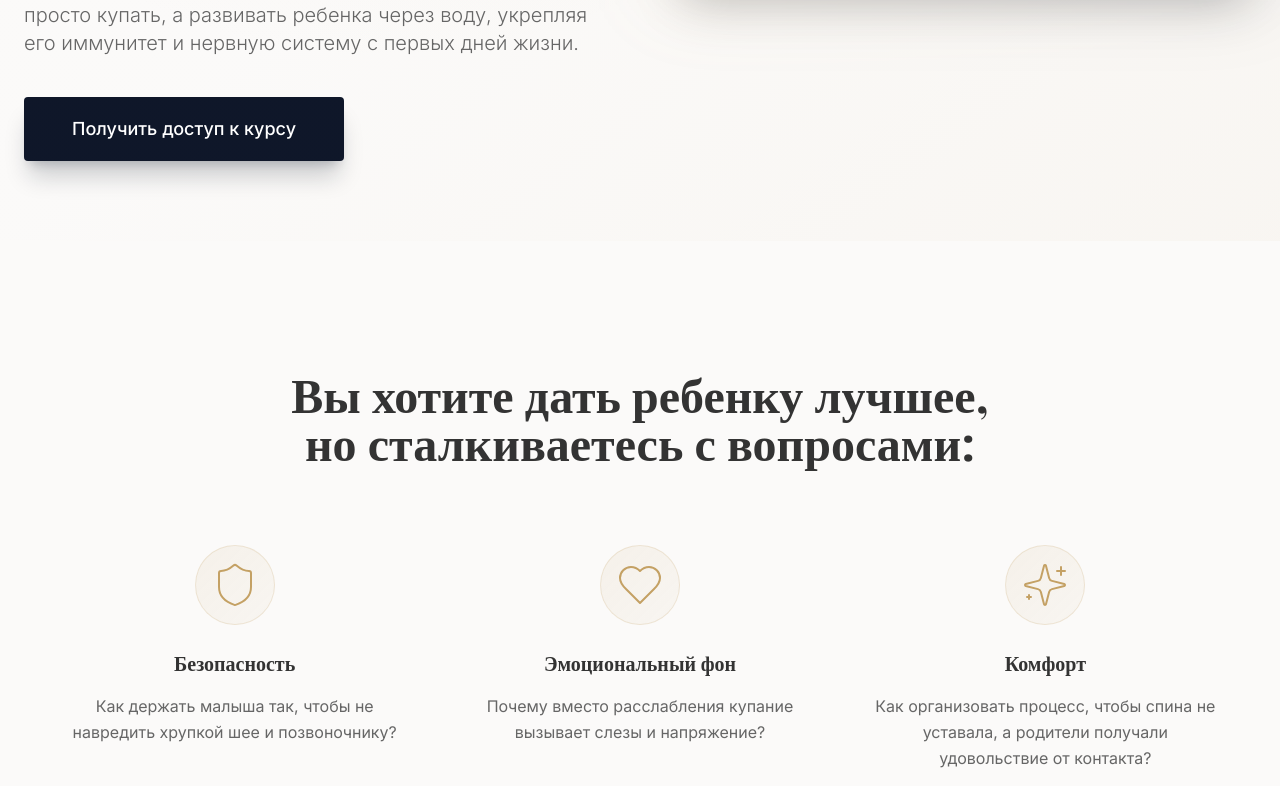
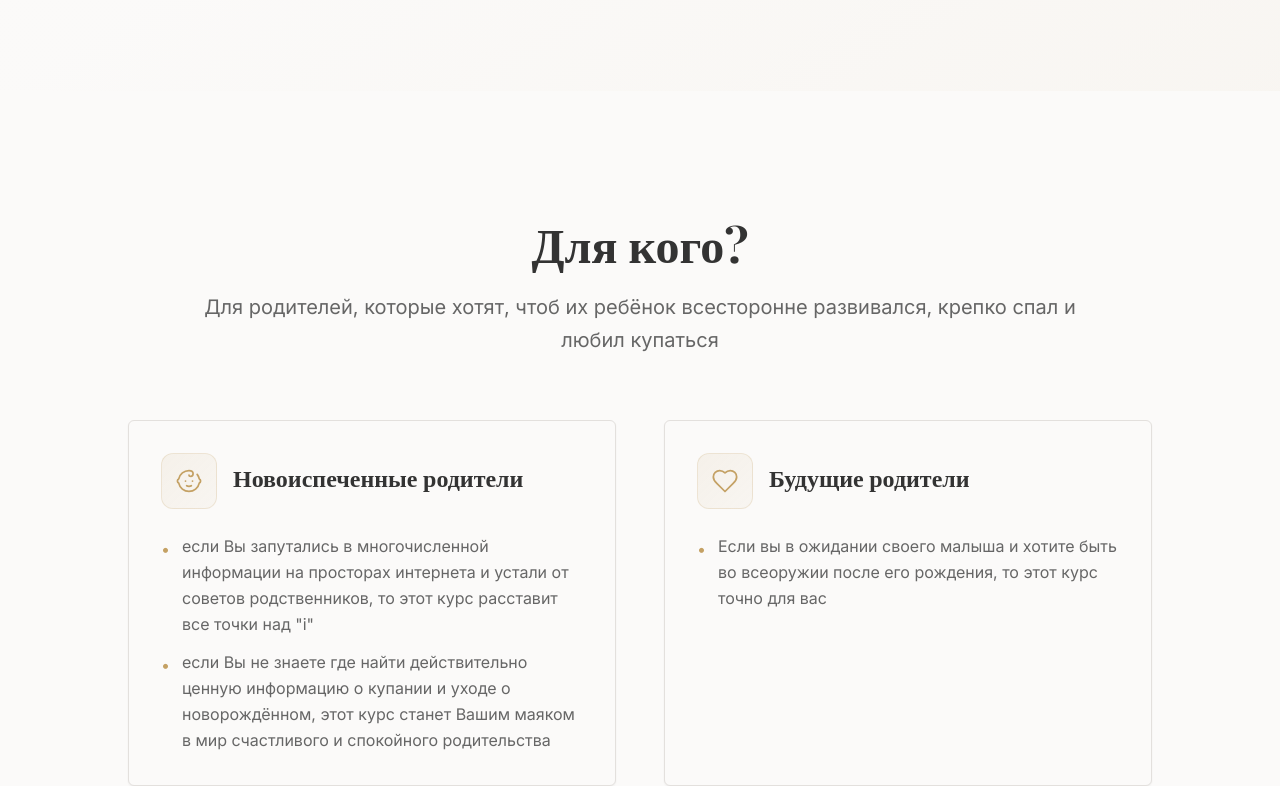
Before and after one commit to pr-poehali-dev/landing-page-launch-2, a React (Vite) app: page / in a window 1280 px wide. Shown: the part 709-1495 px from the top of the page. Built offline with nearby package versions, Linux system fonts and the light colour scheme.

Commit message:
Замена премиум методики на новую школу плавания

```diff
--- a/src/pages/Index.tsx
+++ b/src/pages/Index.tsx
@@ -18,20 +18,25 @@ const Index = () => {
           <div className="grid md:grid-cols-2 gap-16 items-center">
             <div className="z-10 fade-in-up">
               <div className="inline-block mb-6 px-4 py-2 bg-accent/10 border border-accent/20 rounded-full">
-                <span className="text-accent font-semibold text-sm tracking-wider uppercase">Premium Методика</span>
+                <span className="text-accent font-semibold text-sm tracking-wider uppercase">НОВАЯ ШКОЛА ГРУДНИЧКОВОГО ПЛАВАНИЯ</span>
               </div>
               <h1 className="text-5xl md:text-6xl lg:text-7xl font-bold mb-8 leading-[1.05] text-foreground">
-                Домашнее купание: превратите рутину в <span className="text-transparent bg-clip-text bg-gradient-to-r from-accent to-accent/70">SPA-ритуал</span> для здоровья вашего малыша
+                Купание и уход<br />ЗА НОВОРОЖДЕННЫМ
               </h1>
-              <p className="text-lg md:text-xl mb-10 font-light text-muted-foreground leading-relaxed">
-                Авторская методика New Swim School. Мы научим вас не просто купать, а развивать ребенка через воду, укрепляя его иммунитет и нервную систему с первых дней жизни.
+              <p className="text-2xl md:text-3xl mb-10 font-light text-muted-foreground leading-relaxed">
+                4 способа купания без слез<br />и боли в спине<br />с максимальной пользой для развития ребенка
               </p>
-              <Button
-                size="lg"
-                className="bg-gradient-to-r from-primary to-primary/90 hover:from-primary/90 hover:to-primary text-white px-12 h-16 text-lg rounded-md shadow-xl shadow-primary/20 transition-all hover:shadow-2xl hover:shadow-primary/30"
-              >
-                Получить доступ к курсу
-              </Button>
+              <div className="space-y-3">
+                <Button
+                  size="lg"
+                  className="bg-gradient-to-r from-primary to-primary/90 hover:from-primary/90 hover:to-primary text-white px-12 h-16 text-lg rounded-md shadow-xl shadow-primary/20 transition-all hover:shadow-2xl hover:shadow-primary/30 w-full md:w-auto"
+                >
+                  Получить доступ
+                </Button>
+                <p className="text-muted-foreground text-center md:text-left">
+                  старт сразу после оплаты
+                </p>
+              </div>
             </div>
             <div className="fade-in-up relative">
               <div className="absolute -inset-4 bg-gradient-to-r from-accent/20 to-primary/20 rounded-2xl blur-2xl opacity-50" />
@@ -47,47 +52,61 @@ const Index = () => {
         </div>
       </section>
 
-      {/* Context Section - Empathy */}
+      {/* For Whom Section */}
       <section className="py-32 bg-background">
         <div className="container mx-auto px-6">
-          <div className="max-w-4xl mx-auto text-center mb-20 fade-in-up">
-            <h2 className="text-4xl md:text-5xl font-bold mb-12 text-foreground leading-tight">
-              Вы хотите дать ребенку лучшее,<br />но сталкиваетесь с вопросами:
+          <div className="max-w-4xl mx-auto text-center mb-16 fade-in-up">
+            <h2 className="text-4xl md:text-5xl font-bold mb-6 text-foreground">
+              Для кого?
             </h2>
+            <p className="text-xl text-muted-foreground leading-relaxed">
+              Для родителей, которые хотят, чтоб их ребёнок всесторонне развивался, крепко спал и любил купаться
+            </p>
           </div>
 
-          <div className="grid md:grid-cols-3 gap-16 max-w-6xl mx-auto mb-16">
+          <div className="grid md:grid-cols-2 gap-12 max-w-5xl mx-auto">
             {[
               {
-                icon: "Shield",
-                title: "Безопасность",
-                description: "Как держать малыша так, чтобы не навредить хрупкой шее и позвоночнику?"
+                icon: "Baby",
+                title: "Новоиспеченные родители",
+                points: [
+                  "если Вы запутались в многочисленной информации на просторах интернета и устали от советов родственников, то этот курс расставит все точки над \"i\"",
+                  "если Вы не знаете где найти действительно ценную информацию о купании и уходе о новорождённом, этот курс станет Вашим маяком в мир счастливого и спокойного родительства"
+                ]
               },
               {
                 icon: "Heart",
-                title: "Эмоциональный фон",
-                description: "Почему вместо расслабления купание вызывает слезы и напряжение?"
+                title: "Будущие родители",
+                points: [
+                  "Если вы в ожидании своего малыша и хотите быть во всеоружии после его рождения, то этот курс точно для вас"
+                ]
               },
               {
-                icon: "Sparkles",
-                title: "Комфорт",
-                description: "Как организовать процесс, чтобы спина не уставала, а родители получали удовольствие от контакта?"
+                icon: "Users",
+                title: "Опытные родители",
+                points: [
+                  "для современных и осознанных родителей, которые берут на себя ответственность за здоровье своих детей",
+                  "для родителей, которым не нравится классическая школа грудничкового плавания, где ребёнка ныряют через стресс и мотыляют по воде"
+                ]
               }
-            ].map((problem, idx) => (
-              <div key={idx} className="text-center fade-in-up group" style={{ animationDelay: `${idx * 0.1}s` }}>
-                <div className="w-20 h-20 mx-auto mb-6 flex items-center justify-center rounded-full bg-gradient-to-br from-accent/10 to-accent/5 border border-accent/20 group-hover:border-accent/40 transition-all group-hover:scale-110">
-                  <Icon name={problem.icon} size={48} className="text-accent" strokeWidth={1} />
+            ].map((item, idx) => (
+              <Card key={idx} className="p-8 hover:shadow-2xl transition-all fade-in-up" style={{ animationDelay: `${idx * 0.1}s` }}>
+                <div className="flex items-start gap-4 mb-6">
+                  <div className="flex-shrink-0 w-14 h-14 rounded-xl bg-gradient-to-br from-accent/10 to-accent/5 flex items-center justify-center border border-accent/20">
+                    <Icon name={item.icon} size={28} className="text-accent" strokeWidth={1.5} />
+                  </div>
+                  <h3 className="text-2xl font-bold text-foreground pt-2">{item.title}</h3>
                 </div>
-                <h3 className="text-xl font-bold mb-4 text-foreground">{problem.title}</h3>
-                <p className="text-muted-foreground leading-relaxed">{problem.description}</p>
-              </div>
+                <ul className="space-y-3">
+                  {item.points.map((point, pidx) => (
+                    <li key={pidx} className="flex items-start gap-3">
+                      <span className="text-accent mt-1 flex-shrink-0">•</span>
+                      <span className="text-muted-foreground leading-relaxed">{point}</span>
+                    </li>
+                  ))}
+                </ul>
+              </Card>
             ))}
-          </div>
-
-          <div className="max-w-3xl mx-auto text-center fade-in-up">
-            <p className="text-lg italic text-muted-foreground leading-relaxed">
-              Мы знаем: ваша тревога — это проявление любви. Мы трансформируем её в уверенность.
-            </p>
           </div>
         </div>
       </section>
```
